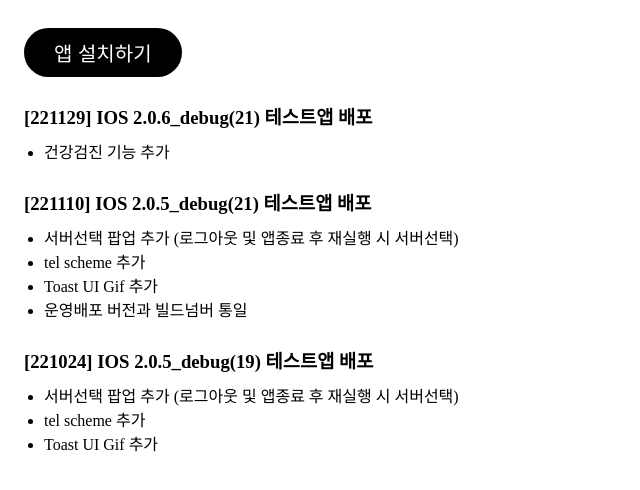
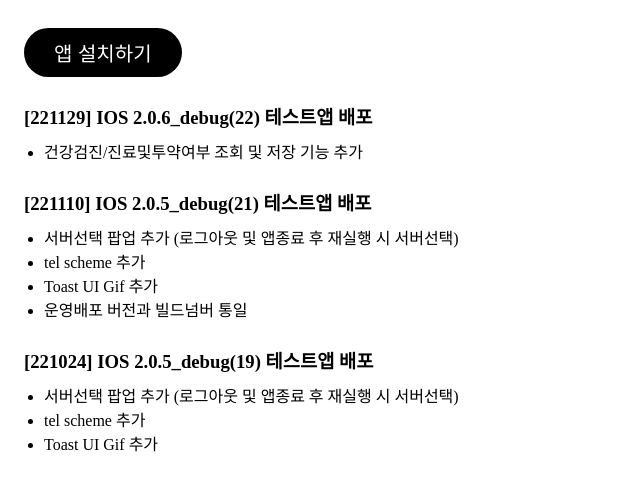
Before and after one commit to shcha9552/shcha9552.github.io, a plain HTML site: page index.html in a window 1280 px wide. Shown: the whole page, without its empty margins (0-640 px from the left). Drawn offline with Linux system fonts and the light colour scheme.

Commit message:
Update index.html

```diff
--- a/index.html
+++ b/index.html
@@ -25,9 +25,9 @@
 
 
     <!-- -S- 업데이트 내용 -->
-    <h3>[221129] IOS 2.0.6_debug(21) 테스트앱 배포</h3>
+    <h3>[221129] IOS 2.0.6_debug(22) 테스트앱 배포</h3>
     <ul>
-      <li>건강검진 기능 추가</li>
+      <li>건강검진/진료및투약여부 조회 및 저장 기능 추가</li>
     </ul>
     <!-- -E- 업데이트 내용 -->
 
```
